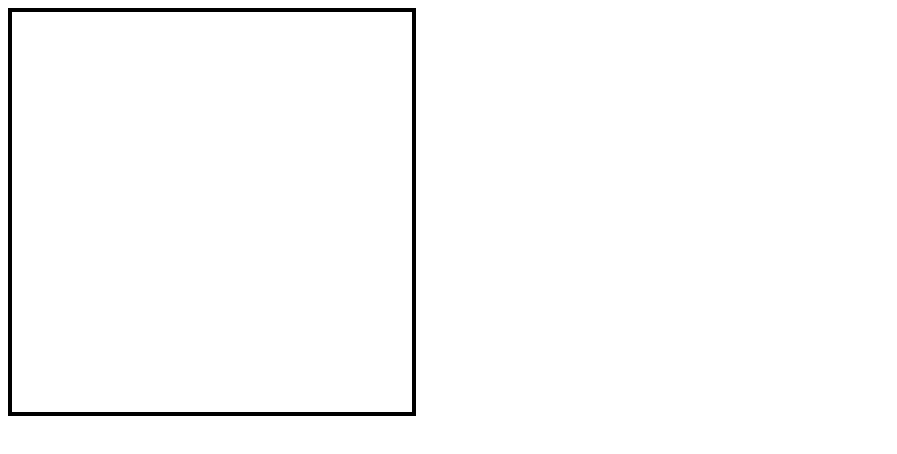
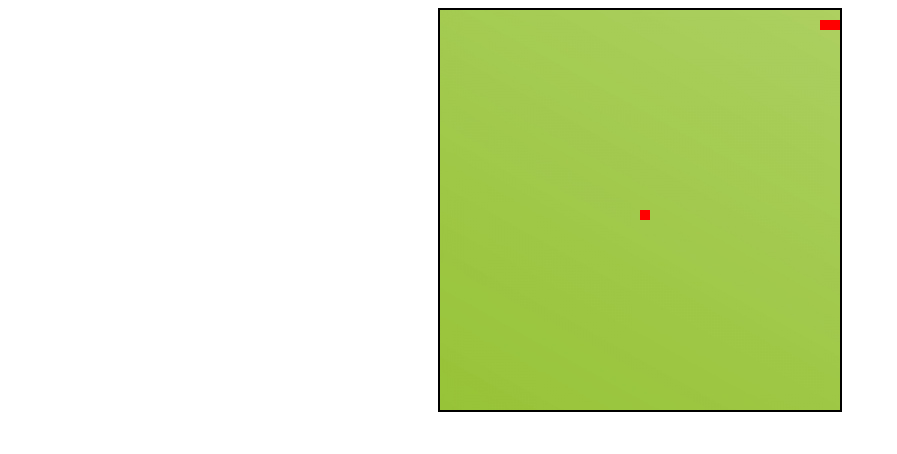
Before and after one commit to sunflowergirl/Snake, a plain HTML site: page index.html in a window 1280 px wide. Shown: the whole page, without its empty margins (0-897 px from the left). Drawn offline with nearby package versions, Linux system fonts and the light colour scheme.

Commit message:
Food added

```diff
--- a/index.html
+++ b/index.html
@@ -1,6 +1,12 @@
 <!DOCTYPE>
 <html>
-    <canvas id="hackCanvas" width="400" height="400" style="border: 4px solid;"></canvas>
+    <head>
+        <style type="text/css" media="screen">
+            canvas, img { display:block; margin: auto; border:2px solid black; }
+            canvas { background:url(green.jpg) }
+        </style>
+    </head>
+    <canvas id="hackCanvas" width="400" height="400" style="border: 2px solid;"></canvas>
     <script src="bower_components/jquery/dist/jquery.js"></script>
 
     <script>
@@ -17,6 +23,16 @@
             });
 
             var head = tail[tail.length - 1];
+
+            var isOnFood = function(food){
+                if(food.getApple().x === head.x && food.getApple().y === head.y){
+                    return true;
+                }
+                else{
+                    return false;
+                }
+            };
+
             var move = function(){
                     switch(direction){
                         case "up":
@@ -35,7 +51,12 @@
                             var new_head = new Pixel(head.x + 1, head.y, 10, ctx);
                     }
                     tail.push(new_head);
+                    if(isOnFood(food) == false){
                         tail.shift();
+                    }
+                    else{
+                        food.generate_food();
+                    }
                     head = new_head;
             };
             var print = function(){
@@ -56,18 +77,54 @@
                 return head;
             };
 
-            var check_borders= function(){
-                if(snake.get_head().x <= 0 || snake.get_head().y <= 0 || snake.get_head().x >= canvasWidth / 10 || snake.get_head().y >= canvasHeight / 10){
+            var kill_snake = function(){
+                clearInterval(clearint)
+            }
+
+            var check_borders = function(){
+                if(head.x < 0 || head.y < 0 || head.x > Math.floor(canvasWidth / 10 - 1) || head.y > Math.floor(canvasHeight / 10 - 1)){
+                    console.log("asdasdasdasds");
+                    alert("Snake is dead! Restart -> F5");
+                    kill_snake();
                 }
             };
-
-
             return {
                 print: print,
                 move: move,
                 setDirection: setDirection,
                 get_head: get_head,
                 check_borders: check_borders,
+                isOnFood: isOnFood,
+            }
+        }(ctx));
+
+        var food = (function(ctx){
+            var x = 20;
+            var y = 20;
+            var apple = new Pixel(x, y, 10, ctx);
+
+            var getApple = function(){
+                return apple;
+            }
+            var getX = function(){
+                return x;
+            };
+            var getY = function(){
+                return y;
+            }
+            var generate_food = function(){
+                x = Math.floor((Math.random() * canvasWidth / 10) + 1);
+                y = Math.floor((Math.random() * canvasHeight / 10) + 1);
+                apple = new Pixel(x, y, 10, ctx);
+            };
+
+            var print = function(){
+                apple.print();
+            };
+            return {
+                generate_food: generate_food,
+                getApple: getApple,
+                print: print,
             }
         }(ctx));
 
@@ -85,11 +142,12 @@
                 cb(keyCodeToDirectionTable[e.which]);
             })
         }
-        setInterval(function(){
+        var clearint = setInterval(function(){
             ctx.clearRect(0, 0, canvasWidth, canvasHeight);
             snake.print();
+            snake.check_borders();
             snake.move();
-            snake.check_borders();
+            food.print();
         }, 100)
 
         function Pixel(x, y, size, ctx){
@@ -103,7 +161,5 @@
                 this.ctx.fillRect(this.x * this.size, this.y * this.size, this.size, this.size);
             }
         }
-
-
     </script>
 </html>
```
Also changed, not shown: green.jpg (added). Lines whose indentation alone changed are shown as unchanged.
